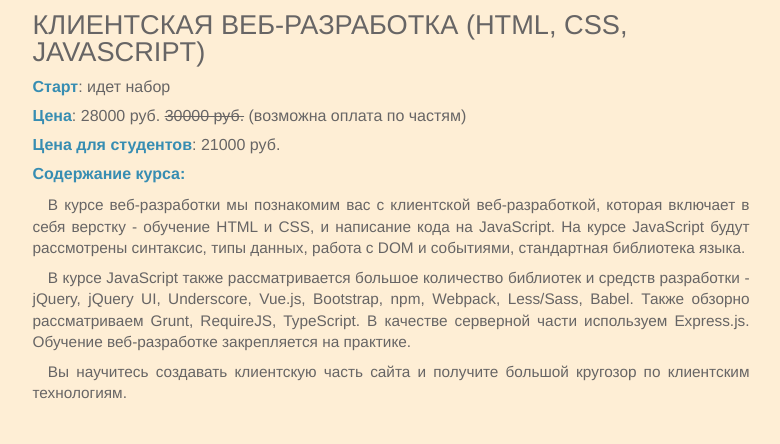
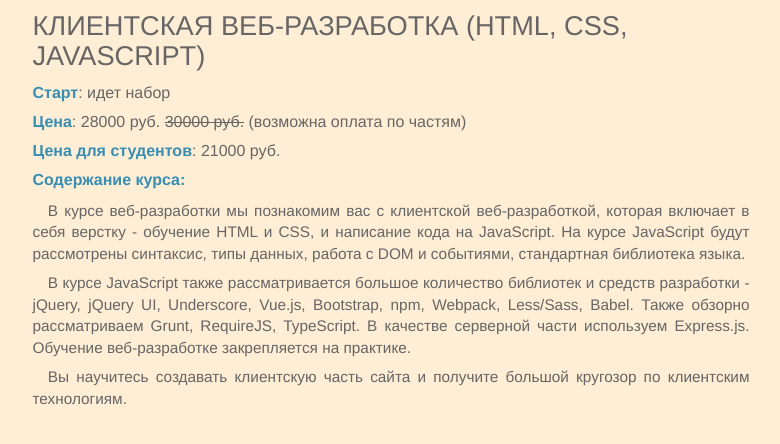
Before and after one commit to pavel-martyshev/ClientWeb, a plain HTML site: page CSSText/wwwroot/index.html in a window 1280 px wide. Shown: the whole page, without its empty margins (249-1029 px from the left). Drawn offline with Linux system fonts and the light colour scheme.

Commit message:
Refactor CSSText task

```diff
--- a/CSSText/wwwroot/index.html
+++ b/CSSText/wwwroot/index.html
@@ -9,7 +9,7 @@
 </head>
 <body>
     <div class="content">
-        <p class="course-title">Клиентская веб-разработка (HTML, CSS, JavaScript)</p>
+        <div class="course-title">Клиентская веб-разработка (HTML, CSS, JavaScript)</div>
 
         <div class="course-subtitles">
             <p class="course-subtitle"><span class="text-blue">Старт</span>: идет набор</p>
--- a/CSSText/wwwroot/styles/styles.css
+++ b/CSSText/wwwroot/styles/styles.css
@@ -17,6 +17,7 @@ body {
     text-transform: uppercase;
     font-size: 1.7em;
     font-weight: 500;
+    line-height: 1.1em;
 }
 
 .course-subtitles {
```
